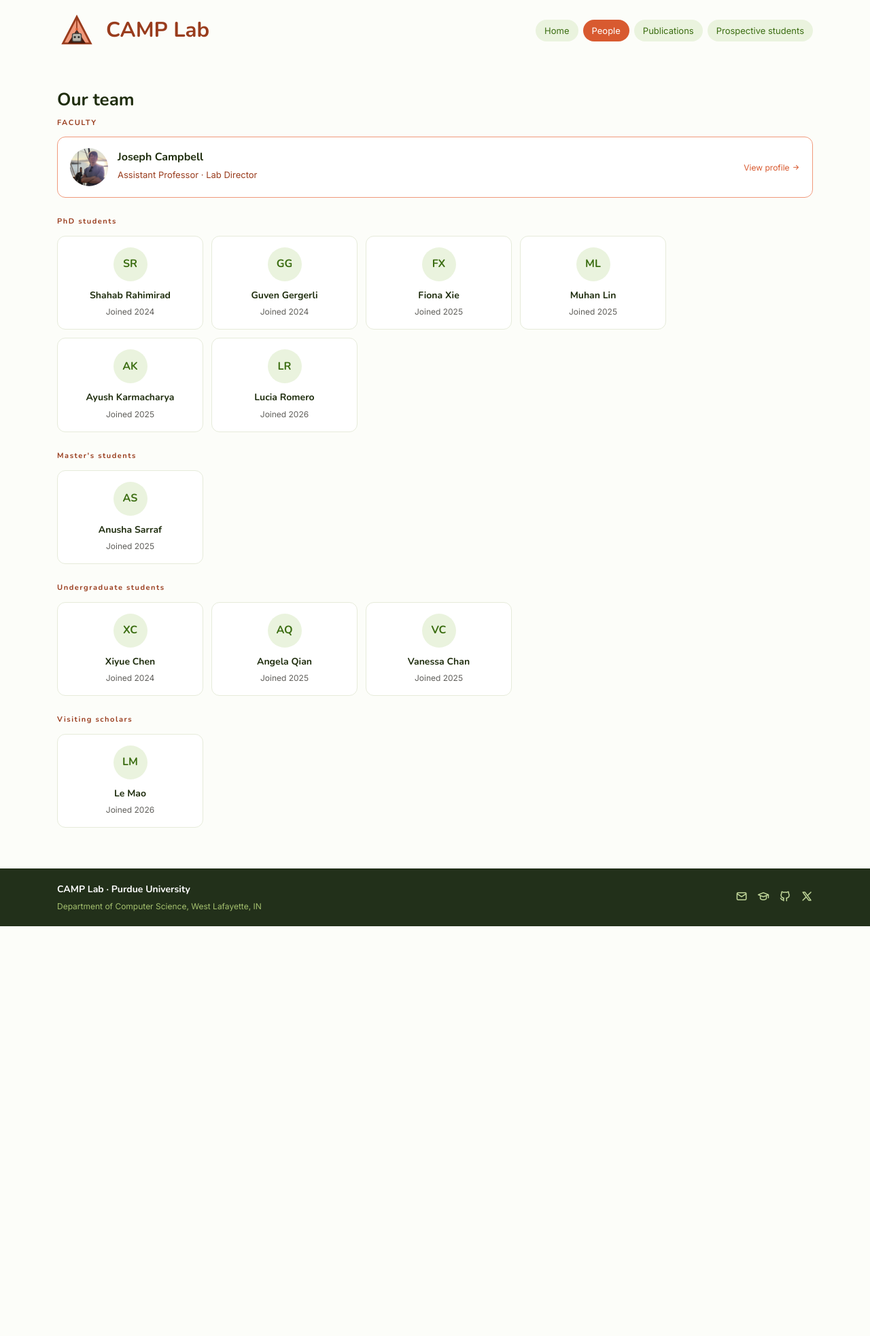
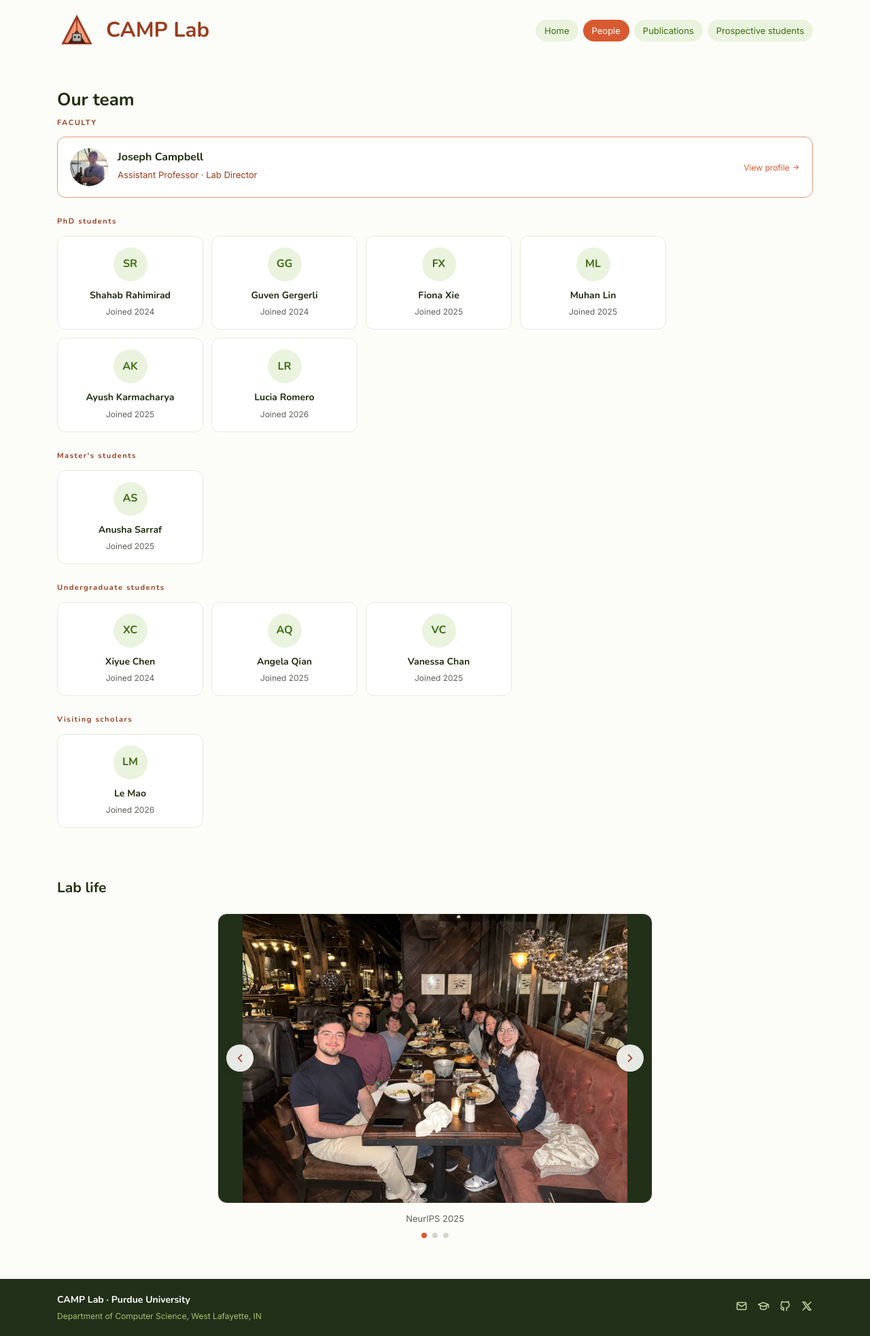
Before and after one commit to camp-lab-purdue/camp-lab-purdue.github.io, a Jekyll site: the page built from _pages/people.md, in a window 1280 px wide. Shown: the whole page at 68% size. Built offline with Jekyll 4.4.1, drawn with Linux system fonts in a browser that asks for light colours; before the commit the page ends 1363 px from its top, so only the background shows below that.

Commit message:
Add photo carousel for lab activities

```diff
--- a/_bibliography/papers.bib
+++ b/_bibliography/papers.bib
@@ -441,7 +441,7 @@
 
 @article{karmacharya2026interpretable,
   title={Sparse Autoencoders for Interpretable Out-of-Distribution Detection},
-  author={Karmacharya, Ayush and Luschwitz, Luke and Romero, Lucia and Niu, Yanan and Campbell, Joseph},
+  author={Karmacharya*, Ayush and Luschwitz*, Luke and Romero, Lucia and Niu, Yanan and Campbell, Joseph},
   journal={Preprint},
   year={2026},
   pdf={/assets/pdf/26karmacharya_said.pdf},
--- /dev/null
+++ b/_includes/gallery.html
@@ -0,0 +1,28 @@
+{% if site.data.gallery and site.data.gallery.size > 0 %}
+<section class="section gallery">
+  <div class="section-head">
+    <h2 class="section-title">Lab life</h2>
+  </div>
+
+  <div class="carousel" id="gallery">
+    <div class="carousel-frame">
+      <button class="carousel-btn prev" type="button" aria-label="Previous photo"><i class="ti ti-chevron-left"></i></button>
+      <div class="carousel-track">
+        {% for item in site.data.gallery %}
+        <figure class="slide{% if forloop.first %} active{% endif %}" data-caption="{{ item.caption | escape }}">
+          <img src="{{ item.image | relative_url }}" alt="{{ item.caption | default: 'CAMP Lab group photo' | escape }}"{% unless forloop.first %} loading="lazy"{% endunless %}>
+        </figure>
+        {% endfor %}
+      </div>
+      <button class="carousel-btn next" type="button" aria-label="Next photo"><i class="ti ti-chevron-right"></i></button>
+    </div>
+
+    {% if site.data.gallery[0].caption %}<p class="carousel-caption">{{ site.data.gallery[0].caption }}</p>{% else %}<p class="carousel-caption"></p>{% endif %}
+
+    <div class="carousel-dots">
+      {% for item in site.data.gallery %}<button class="dot{% if forloop.first %} active{% endif %}" type="button" aria-label="Go to photo {{ forloop.index }}"></button>{% endfor %}
+    </div>
+  </div>
+</section>
+<script src="{{ '/assets/js/gallery.js' | relative_url }}?v={{ site.time | date: '%s' }}" defer></script>
+{% endif %}
--- a/_pages/people.md
+++ b/_pages/people.md
@@ -31,3 +31,5 @@ description: The people of the CAMP Lab at Purdue University.
   {% include people_group.html people=bs heading="Undergraduate students" %}
   {% include people_group.html people=visiting heading="Visiting scholars" %}
 </section>
+
+{% include gallery.html %}
--- a/assets/css/main.css
+++ b/assets/css/main.css
@@ -242,6 +242,36 @@ ol.bibliography li { margin: 0; }
 .footer-sub { font-size: 12px; color: #A4C06E; margin: 0; }
 .footer-links { display: flex; gap: 14px; color: #C2D89B; font-size: 18px; }
 
+/* ---------- gallery carousel ---------- */
+.gallery .carousel { max-width: 640px; margin: 0 auto; }
+.carousel-frame {
+  position: relative; aspect-ratio: 3 / 2; border-radius: 14px; overflow: hidden;
+  background: #22301a; border: 1px solid var(--border);
+}
+.carousel-track { position: absolute; inset: 0; }
+.slide {
+  position: absolute; inset: 0; margin: 0; display: flex; align-items: center; justify-content: center;
+  opacity: 0; transition: opacity .45s ease; pointer-events: none;
+}
+.slide.active { opacity: 1; pointer-events: auto; }
+.slide img { width: 100%; height: 100%; object-fit: contain; display: block; }
+.carousel-btn {
+  position: absolute; top: 50%; transform: translateY(-50%); z-index: 2;
+  width: 40px; height: 40px; border-radius: 50%; border: none; cursor: pointer;
+  background: rgba(252,253,249,0.9); color: var(--coral-dark);
+  display: flex; align-items: center; justify-content: center; font-size: 20px;
+  box-shadow: 0 2px 8px rgba(31,45,14,0.25); transition: background .15s, transform .15s;
+}
+.carousel-btn:hover { background: #fff; }
+.carousel-btn:active { transform: translateY(-50%) scale(0.94); }
+.carousel-btn.prev { left: 12px; }
+.carousel-btn.next { right: 12px; }
+.carousel-caption { text-align: center; font-size: 13px; color: var(--muted); margin: 12px 0 0; min-height: 1.2em; }
+.carousel-dots { display: flex; justify-content: center; gap: 8px; margin-top: 10px; }
+.carousel-dots .dot { width: 8px; height: 8px; padding: 0; border: none; border-radius: 50%; background: #D2D6C6; cursor: pointer; transition: background .15s; }
+.carousel-dots .dot.active { background: var(--coral); }
+@media (prefers-reduced-motion: reduce) { .slide { transition: none; } }
+
 /* ---------- responsive ---------- */
 @media (max-width: 720px) {
   .research-grid { flex-direction: column; gap: 18px; }
--- /dev/null
+++ b/assets/js/gallery.js
@@ -0,0 +1,41 @@
+(function () {
+  var root = document.getElementById('gallery');
+  if (!root) return;
+  var slides = [].slice.call(root.querySelectorAll('.slide'));
+  var dots = [].slice.call(root.querySelectorAll('.dot'));
+  var caption = root.querySelector('.carousel-caption');
+  if (slides.length < 2) { // nothing to page through
+    var only = root.querySelector('.carousel-btn');
+    root.querySelectorAll('.carousel-btn').forEach(function (b) { b.style.display = 'none'; });
+    if (dots.length) root.querySelector('.carousel-dots').style.display = 'none';
+    return;
+  }
+  var i = 0;
+  function show(n) {
+    i = (n + slides.length) % slides.length;
+    slides.forEach(function (s, k) { s.classList.toggle('active', k === i); });
+    dots.forEach(function (d, k) { d.classList.toggle('active', k === i); });
+    if (caption) caption.textContent = slides[i].getAttribute('data-caption') || '';
+  }
+  root.querySelector('.prev').addEventListener('click', function () { show(i - 1); });
+  root.querySelector('.next').addEventListener('click', function () { show(i + 1); });
+  dots.forEach(function (d, k) { d.addEventListener('click', function () { show(k); }); });
+
+  // keyboard: left/right when the carousel has focus
+  root.setAttribute('tabindex', '0');
+  root.addEventListener('keydown', function (e) {
+    if (e.key === 'ArrowLeft') { show(i - 1); e.preventDefault(); }
+    else if (e.key === 'ArrowRight') { show(i + 1); e.preventDefault(); }
+  });
+
+  // touch swipe on mobile
+  var x0 = null;
+  var frame = root.querySelector('.carousel-frame');
+  frame.addEventListener('touchstart', function (e) { x0 = e.touches[0].clientX; }, { passive: true });
+  frame.addEventListener('touchend', function (e) {
+    if (x0 === null) return;
+    var dx = e.changedTouches[0].clientX - x0;
+    if (Math.abs(dx) > 40) show(dx < 0 ? i + 1 : i - 1);
+    x0 = null;
+  });
+})();
```
Also changed, not shown: _data/gallery.yml (added, +13 -0 lines), assets/img/group/25-halloween.jpg (added), assets/img/group/25-moon.jpg (added), assets/img/group/25-neurips.jpg (added), 1 other file.
